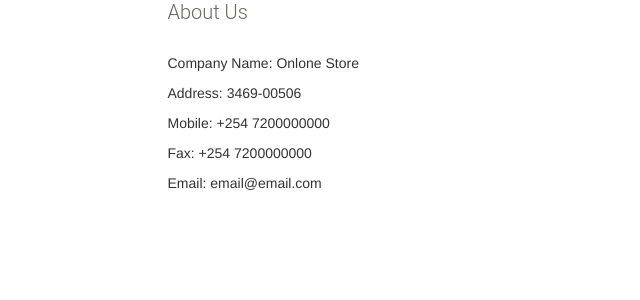
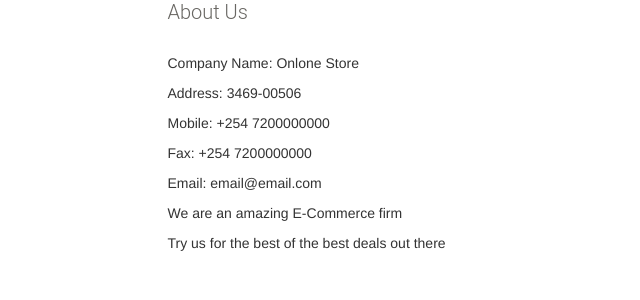
Before and after one commit to dcDalin/shop, a PHP site: page /about.php in a window 1280 px wide. Shown: the part 319-619 px from the top of the page, without its empty margins (0-640 px from the left). Run offline with PHP 8.4, Linux system fonts and the light colour scheme.

Commit message:
Added a few details to the Aboutus.php file, nothing major really. I'm just playing aroun with Git. Trying to understand the common workflow you feel me?

```diff
--- a/shop/about.php
+++ b/shop/about.php
@@ -80,6 +80,8 @@
 							<p>Mobile: +254 7200000000</p>
 							<p>Fax: +254 7200000000</p>
 							<p>Email: email@email.com</p>
+							<p>We are an amazing E-Commerce firm</p>
+							<p> Try us for the best of the best deals out there</p>
 	    				</address>
 					</div><!--/login form-->
 				</div>
```
